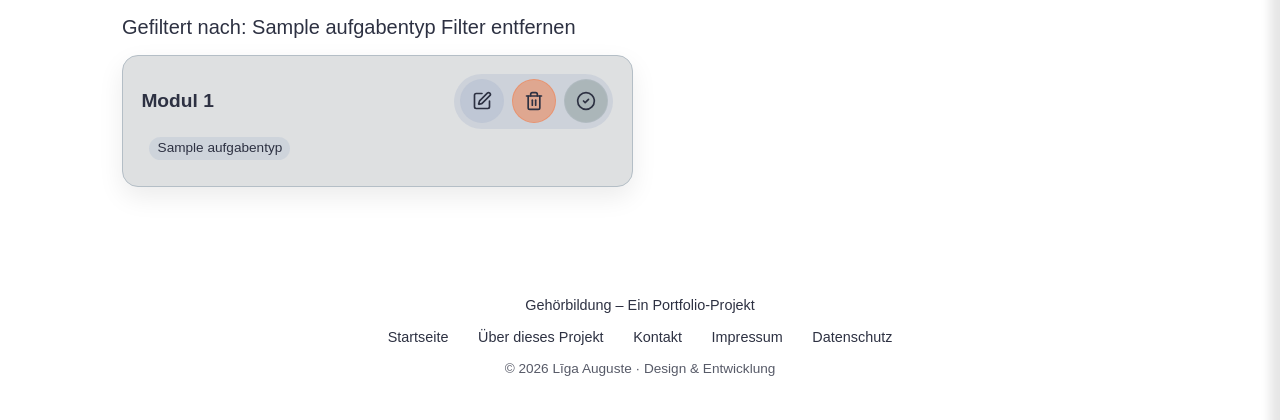
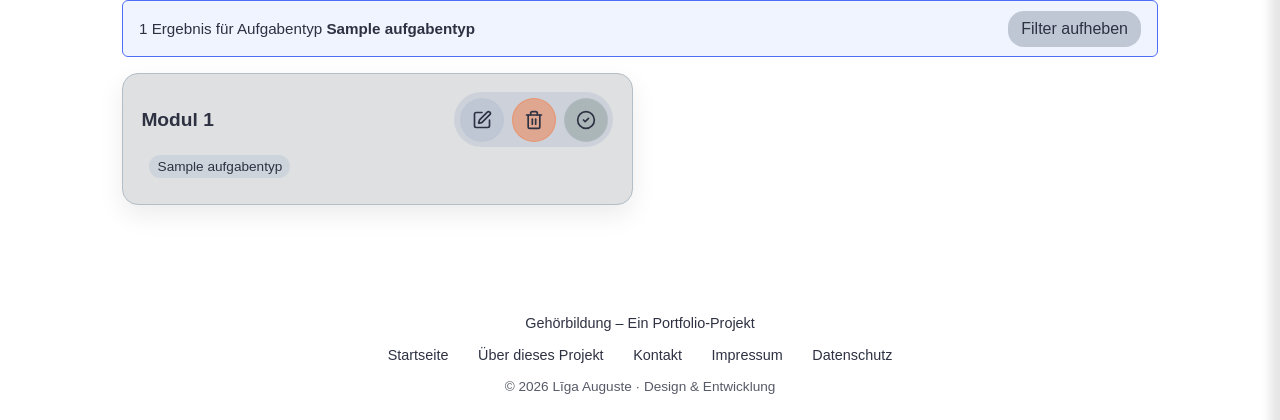
Before and after one commit to liga-auguste/aural-learning-platform, a Django app: a page that uses modules/templates/modules/entry_list.html in a window 1280 px wide. Shown: the part 156-576 px from the top of the page. Run offline with Django 5.2, Linux system fonts and the light colour scheme; a user stored in the database is signed in; data comes from the database, SQL or seed files in the repository; tables that the repository leaves empty hold one stand-in row (values such as "Sample post"); parts of the project's set-up code (start-up, migrations or seed data) failed here and were passed over; some web fonts are replaced.

Commit message:
feat: glossary frequency counter, color coding and admin improvements
- Add modules_count annotation to GlossaryListView (always, not just on sort)
- Compute per-term HSL green color in view based on frequency relative to max
- Show counter badge next to star in glossary cards, grouped in tag-pill__meta
- Color-code glossary card border and badge from light to saturated green
- Add glossary_entries field to ModuleAdminForm with save() for admin editing
- Add fieldsets to ModuleAdmin: Lernbegriffe collapsible, after Aufgabentypen
- Extend admin search_fields with glossary_terms__title
- Replace filter-banner reset link with btn-styled "Filter aufheben" button
- Remove inline search form from entry_list (filter banner kept)

Co-Authored-By: Claude Sonnet 4.6 <noreply@anthropic.com>

```diff
--- a/modules/static/modules/css/style.css
+++ b/modules/static/modules/css/style.css
@@ -514,7 +514,50 @@ nav ul.main {
   display: block;
 }
 
-/* Tag filter */
+/* Search form */
+.search-form {
+  display: flex;
+  align-items: center;
+  gap: .5rem;
+  margin: 1rem 0;
+}
+
+.search-input {
+  flex: 1;
+  padding: .45rem .75rem;
+  border: 1px solid var(--border-color, #ccc);
+  border-radius: var(--radius, 6px);
+  font-size: 1rem;
+  background: var(--surface-color, #fff);
+  color: var(--text-color);
+}
+
+.search-input:focus {
+  outline: 2px solid var(--accent-color, #4f6ef7);
+  outline-offset: 1px;
+}
+
+/* Filter banner */
+.filter-banner {
+  display: flex;
+  align-items: center;
+  justify-content: space-between;
+  gap: 1rem;
+  padding: .6rem 1rem;
+  margin-bottom: 1rem;
+  background: var(--surface-alt-color, #f0f4ff);
+  border: 1px solid var(--accent-color, #4f6ef7);
+  border-radius: var(--radius, 6px);
+  font-size: .95rem;
+}
+
+.filter-banner__reset {
+  white-space: nowrap;
+  font-weight: 500;
+  color: var(--accent-color, #4f6ef7);
+}
+
+/* Tag filter (legacy, kept for tag-URL route) */
 .tag-filter {
   color: var(--text-color);
   padding: 1rem 0;
@@ -1226,6 +1269,26 @@ input[type="file"]::file-selector-button:hover {
 .tag-card[open] { border-color: var(--btn-hover); }
 
 /* Panel mit Modulen */
+/* Glossary: rechte Gruppe (Counter + Stern) */
+.tag-pill__meta {
+  display: flex;
+  align-items: center;
+  gap: .4rem;
+  flex-shrink: 0;
+}
+
+/* Glossary: Farbkodierung nach Häufigkeit */
+.glossary-card {
+  border-color: var(--freq-color, var(--lecture-hover));
+  transition: border-color .2s, background .2s;
+}
+
+.glossary-count {
+  background: var(--freq-color, var(--tags));
+  color: #fff;
+  mix-blend-mode: normal;
+}
+
 .tag-panel {
   padding: .85rem 1rem 1rem;
   border-top: 1px solid var(--lecture-hover);
--- a/modules/templates/modules/entry_list.html
+++ b/modules/templates/modules/entry_list.html
@@ -11,14 +11,25 @@
   {% endif %}
 </header>
 
-<div class="tag-filter">
-  {% if current_tag %}
-  <div class="tag-filter-info">
-    Gefiltert nach: {{ current_tag.name }}
-   <a href="{% url 'modules:entry_list' %}">Filter entfernen</a>
-  </div>
-  {% endif %}
+
+{% if q or current_tag %}
+<div class="filter-banner">
+  <span class="filter-banner__label">
+    {% if object_list|length == 1 %}
+      1 Ergebnis
+    {% else %}
+      {{ object_list|length }} Ergebnisse
+    {% endif %}
+    für
+    {% if q %}<strong>„{{ q }}"</strong>{% endif %}
+    {% if q and current_tag %}und {% endif %}
+    {% if current_tag %}Aufgabentyp <strong>{{ current_tag.name }}</strong>{% endif %}
+  </span>
+  <a class="btn filter-banner__reset" href="{% url 'modules:entry_list' %}">
+    Filter aufheben
+  </a>
 </div>
+{% endif %}
 
 <div class="lectures-container">
 
@@ -124,7 +135,11 @@
   {% endfor %}
 
   {% else %}
-  <p>Noch keine Module vorhanden.</p>
+    {% if q or current_tag %}
+      <p class="muted">Keine Treffer gefunden. <a href="{% url 'modules:entry_list' %}">Alle Module anzeigen</a></p>
+    {% else %}
+      <p class="muted">Noch keine Module vorhanden.</p>
+    {% endif %}
   {% endif %}
 </div>
 {% endblock %}
--- a/modules/views.py
+++ b/modules/views.py
@@ -266,7 +266,7 @@ class GlossaryListView(LockedView, ListView):
     def get_queryset(self):
         qs = (
             GlossaryEntry.objects
-            .all()
+            .annotate(modules_count=Count("modules", distinct=True))
             .prefetch_related("modules")
         )
 
@@ -280,7 +280,7 @@ class GlossaryListView(LockedView, ListView):
         # --- Sort ---
         sort_val = self.request.GET.get("sort", "az")
         if sort_val == "count":
-            qs = qs.annotate(modules_count=Count("modules", distinct=True)).order_by("-modules_count", "title")
+            qs = qs.order_by("-modules_count", "title")
         else:
             qs = qs.order_by("title")
 
@@ -290,6 +290,17 @@ class GlossaryListView(LockedView, ListView):
         ctx = super().get_context_data(**kwargs)
         ctx["current_filter"] = self.request.GET.get("filter", "all")
         ctx["current_sort"] = self.request.GET.get("sort", "az")
+        counts = [t.modules_count for t in ctx["terms"]]
+        max_count = max(counts, default=1) or 1
+        ctx["max_count"] = max_count
+
+        for term in ctx["terms"]:
+            ratio = term.modules_count / max_count
+            # Grün (hue 145): von ungesättigt-hell → gesättigt-dunkel
+            saturation = int(10 + ratio * 70)   # 10% → 80%
+            lightness  = int(82 - ratio * 37)   # 82% → 45%
+            term.freq_color = f"hsl(145, {saturation}%, {lightness}%)"
+
         return ctx
 
 @login_required
```
Also changed, not shown: modules/admin.py (+41 -3 lines), modules/templates/modules/glossary_list.html (+4 -3 lines).
